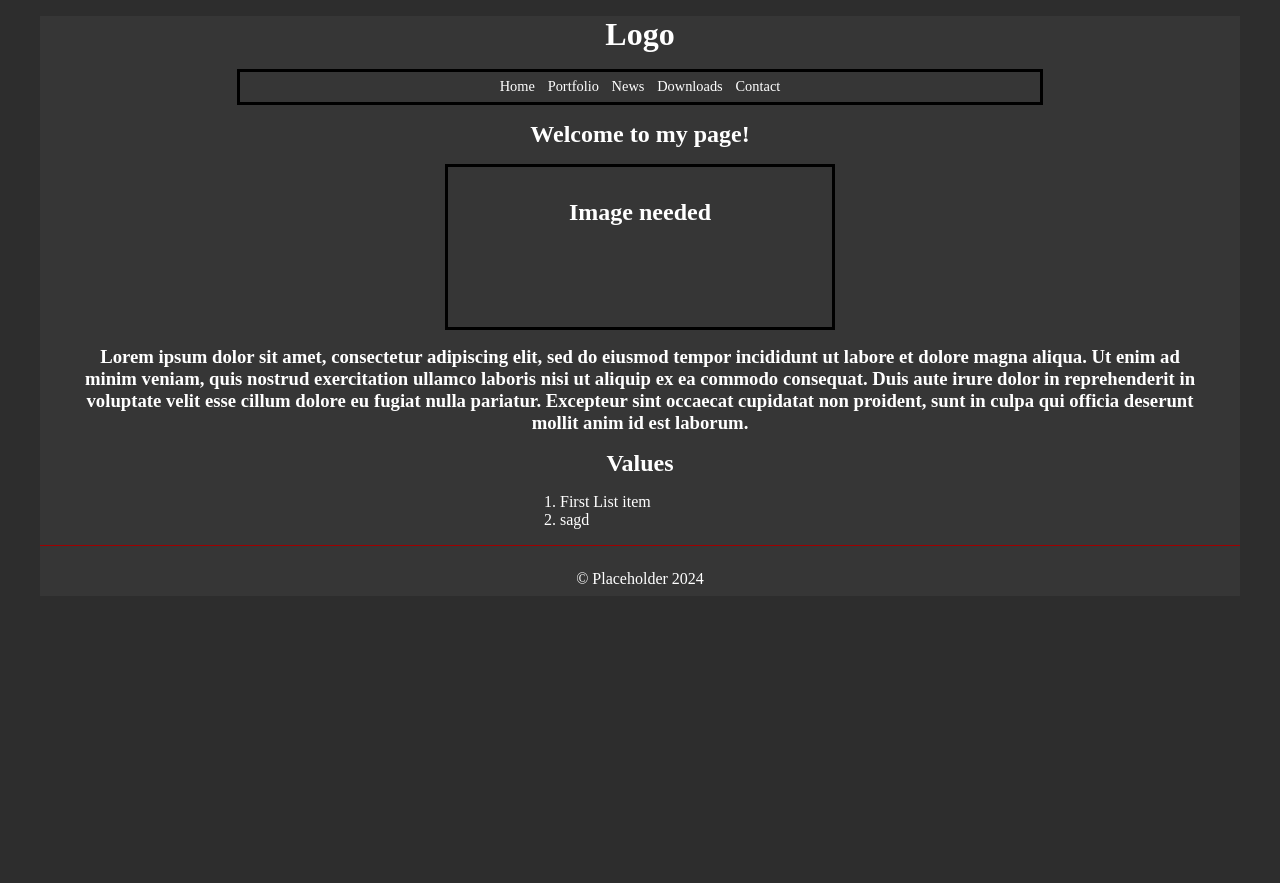
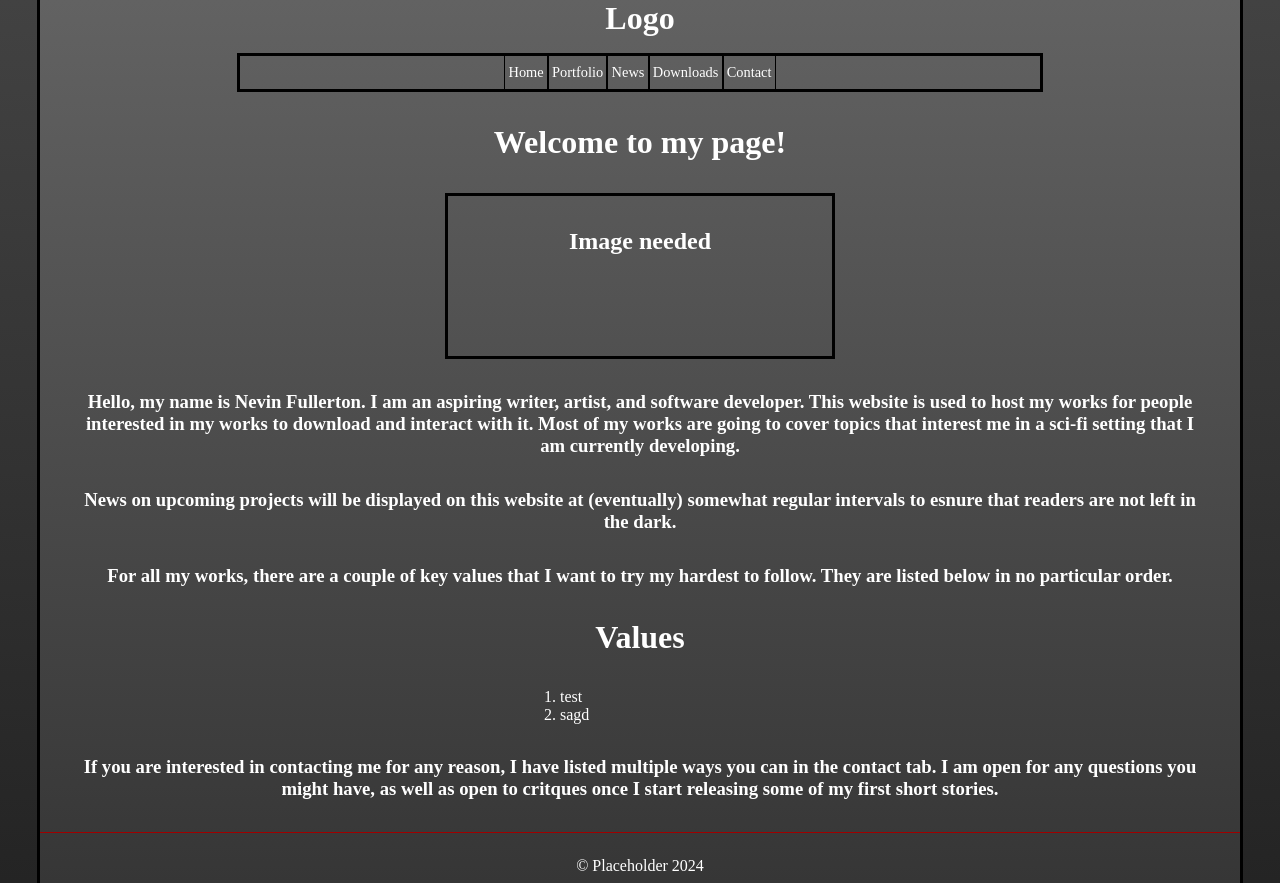
Before and after one commit to NevinCarroll/NevinCarroll.github.io, a plain HTML site: page index.html in a window 1280 px wide. Before the commit the page ends 800 px from the top, so only its background shows below. Drawn offline with Linux system fonts and the light colour scheme; a web font is replaced by a local one.

Commit message:
redid background colors, added new text, started work on portfolio page

```diff
--- a/css/styles.css
+++ b/css/styles.css
@@ -12,7 +12,7 @@
 
 .middleText {
     text-align: center;
-    margin: 1rem 2rem
+    margin: 2rem 2rem
 }
 
 .line {
@@ -31,11 +31,17 @@
 .listOfItems {
     display: inline;
     font-size: .9rem;
-    margin: .4rem;
+    border: 0.1rem #000000;
+    border-style: none solid;
+}
+
+.listofItemsLink {
+    margin: .5rem .2rem;
+    display: inline-block
 }
 
 .listOfItems:hover {
-    background-color: #9f0000;
+    background: linear-gradient(to bottom right, #f63636, #9f0000);
 }
 
 .imageHolder1 {
@@ -72,7 +78,7 @@
 .wrapper {
     margin: auto;
     max-width: 75rem;
-    background-color: #363636;
+    background: linear-gradient(#626262, #363636);
 }
 
 .line {
@@ -93,7 +99,21 @@
 }
 
 .background {
-    background-color: #2d2d2d;
+    background: linear-gradient(#424242, #242424);
+}
+
+.containerLink {
+    border: 0.2rem #000000;
+    border-style: solid;
+    text-align: center;
+    padding: 4rem 0rem;
+    margin: 2rem auto;
+    max-width: 15rem;
+}
+
+#logo {
+    margin: auto;
+    text-align: center;
 }
 
 @media (min-width: 768px) {
@@ -110,6 +130,23 @@
       margin: 1rem auto;
       max-width: 75rem;
   }
+
+  .wrapper {
+    margin: auto;
+    max-width: 75rem;
+    background: linear-gradient(#626262, #363636);
+    border: 0.2rem #000000;
+    border-style: none solid none solid;
+  }
+
+  .containerLink {
+    border: 0.2rem #000000;
+    border-style: solid;
+    text-align: center;
+    padding: 4rem 0rem;
+    margin: 2rem auto;
+    max-width: 35rem;
+}
 
 }
 
--- a/index.html
+++ b/index.html
@@ -18,22 +18,33 @@
     <div class="wrapper">
       <header>
         <div>
-          <h1 class="middleText">Logo</h1>
+          <h1 id="logo">Logo</h1>
         </div>
         <nav>
           <menu class="selectionBar">
-            <li class="listOfItems"><a href="index.html">Home</a></li>
-            <li class="listOfItems"><a href="page2.html">Portfolio</a></li>
-            <li class="listOfItems"><a href="page3.html">News</a></li>
-            <li class="listOfItems"><a href="page4.html">Downloads</a></li>
-            <li class="listOfItems"><a href="page5.html">Contact</a></li>
+            <li class="listOfItems">
+              <a class="listofItemsLink" href="index.html">Home</a>
+            </li>
+            <li class="listOfItems">
+              <a class="listofItemsLink" href="page2.html">Portfolio</a>
+            </li>
+            <li class="listOfItems">
+              <a class="listofItemsLink" href="page3.html">News</a>
+            </li>
+            <li class="listOfItems">
+              <a class="listofItemsLink" href="page4.html">Downloads</a>
+            </li>
+            <li class="listOfItems">
+              <a class="listofItemsLink" href="page5.html">Contact</a>
+              <!-- or about? -->
+            </li>
           </menu>
         </nav>
       </header>
 
       <main>
         <div class="middleText">
-          <h2>Welcome to my page!</h2>
+          <h1>Welcome to my page!</h1>
         </div>
         <div class="imageHolder1">
           <!-- Image -->
@@ -41,28 +52,46 @@
         </div>
 
         <h3 class="middleText">
-          Lorem ipsum dolor sit amet, consectetur adipiscing elit, sed do
-          eiusmod tempor incididunt ut labore et dolore magna aliqua. Ut enim ad
-          minim veniam, quis nostrud exercitation ullamco laboris nisi ut
-          aliquip ex ea commodo consequat. Duis aute irure dolor in
-          reprehenderit in voluptate velit esse cillum dolore eu fugiat nulla
-          pariatur. Excepteur sint occaecat cupidatat non proident, sunt in
-          culpa qui officia deserunt mollit anim id est laborum.
+          Hello, my name is Nevin Fullerton. I am an aspiring writer, artist,
+          and software developer. This website is used to host my works for
+          people interested in my works to download and interact with it. Most
+          of my works are going to cover topics that interest me in a sci-fi
+          setting that I am currently developing.
+        </h3>
+        <h3 class="middleText">
+          News on upcoming projects will be displayed on this website at
+          (eventually) somewhat regular intervals to esnure that readers are not
+          left in the dark.
+        </h3>
+        <h3 class="middleText">
+          For all my works, there are a couple of key values that I want to try
+          my hardest to follow. They are listed below in no particular order.
         </h3>
 
-        <h2 class="middleText">Values</h2>
-
+        <h1 class="middleText">Values</h1>
         <div class="valuesList">
           <ol>
-            <li>First List item</li>
+            <li>test</li>
             <li>sagd</li>
           </ol>
         </div>
+
+        <h3 class="middleText">
+          If you are interested in contacting me for any reason, I have listed
+          multiple ways you can in the contact tab. I am open for any questions
+          you might have, as well as open to critques once I start releasing
+          some of my first short stories.
+        </h3>
+
+        <!-- I will also try to keep keep people up to date on the progress of my
+        works. I currently have no planned regular update times, but once I
+        start producing more short stories. I will make sure the progress of
+        my works are know to you all. -->
       </main>
       <footer>
         <div class="line"></div>
         <ul class="footerContainer">
-          <li class="footerItem">&copy; Placeholder 2024</li>
+          <li class="footerItem"><span>&copy; Placeholder 2024</span></li>
         </ul>
       </footer>
     </div>
```
Also changed, not shown: page2.html (+24 -7 lines), page3.html (+22 -7 lines), page4.html (+16 -6 lines), page5.html (+16 -6 lines).
